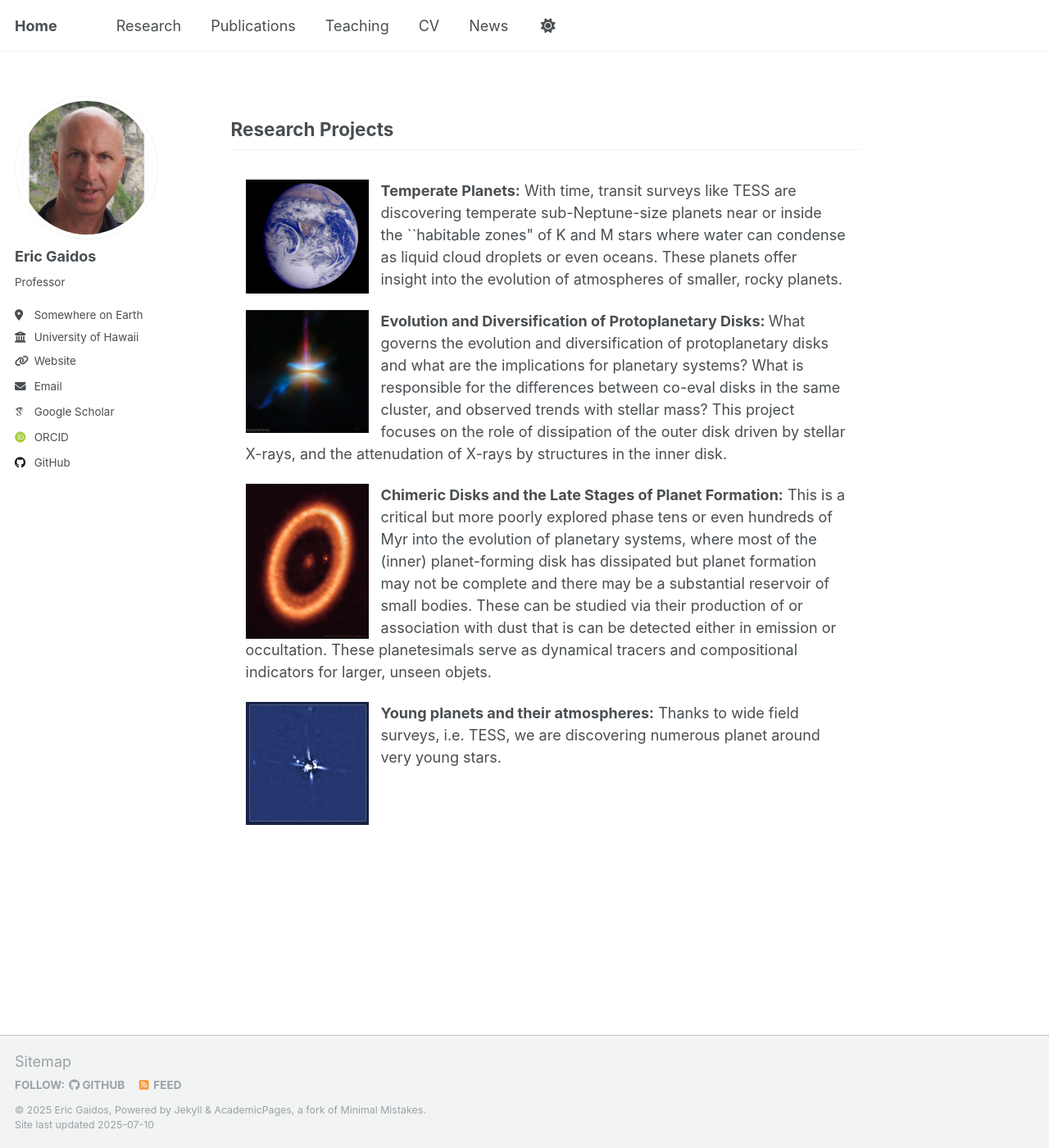
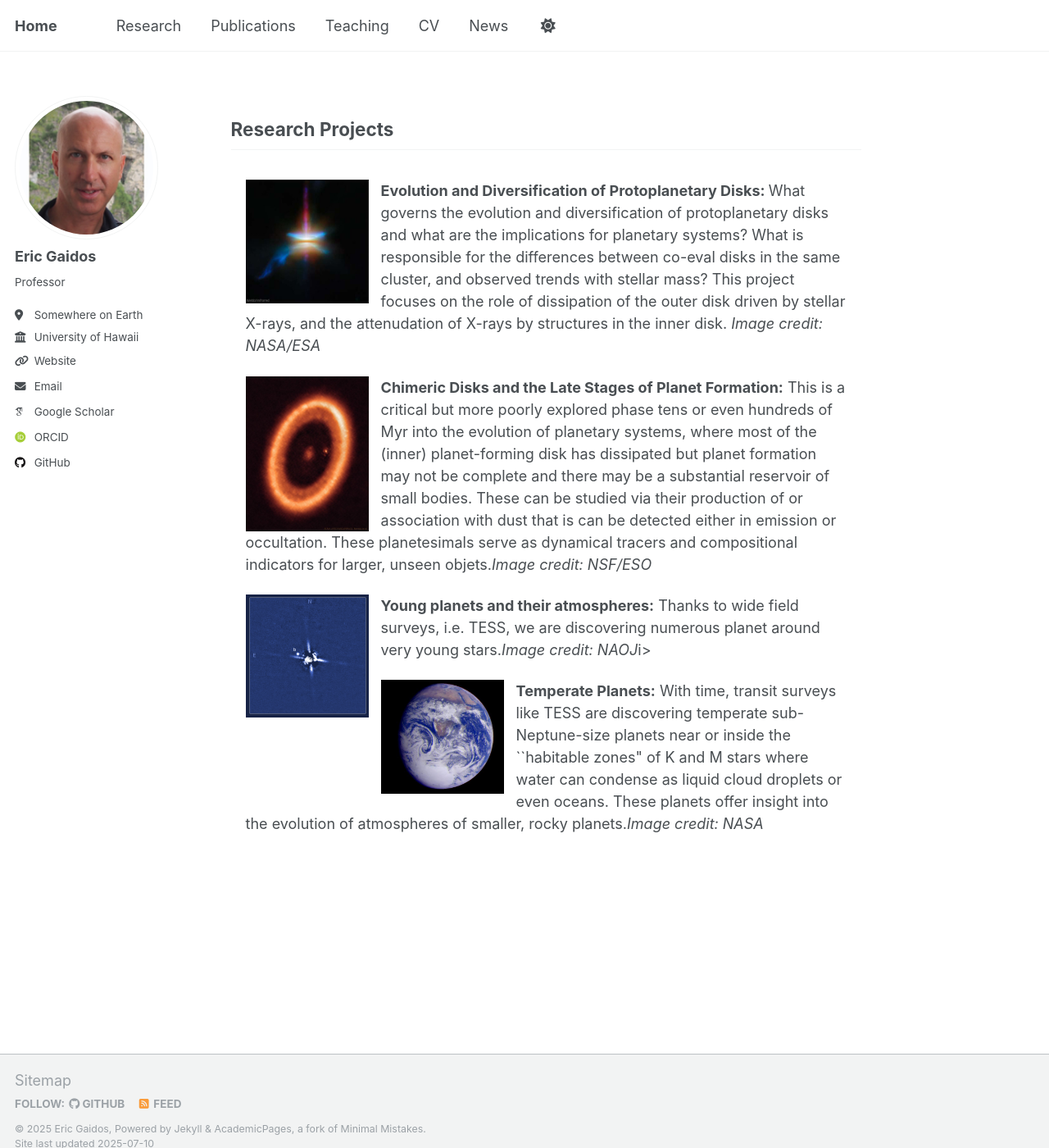
Before and after one commit to egaidos/egaidos.github.io, a Jekyll site: the page built from projects.md, in a window 1280 px wide and 1400 px high. Shown: the whole window at 82% size. Built offline with Jekyll 4.4.1, drawn with Linux system fonts in a browser that asks for light colours; some web fonts are replaced; our own code applies the rules of GitHub Pages for plain Markdown files; a style sheet for code colours, icons or effects is not loaded.

Commit message:
Update projects.md

```diff
--- a/projects.md
+++ b/projects.md
@@ -22,22 +22,24 @@
 <!-- <h2>Research Projects</h2>
 --><div class="row">
 
-<article class="6u 12u$(xsmall) work-item">
-<img src="../images/earth.jpg" width=150 height=150 alt="Earth thumb" class="image-left">
-<p><b>Temperate Planets:</b> With time, transit surveys like TESS are discovering temperate sub-Neptune-size planets near or inside the ``habitable zones" of K and M stars where water can condense as liquid cloud droplets or even oceans.  These planets offer insight into the evolution of atmospheres of smaller, rocky planets.</p>
-</article>
+
 
 <article class="6u$ 12u$(xsmall) work-item">
 <img src="../images/webb-disk.jpg" width=150 height=150 alt="Earth thumb" class="image-left">
-<p><b>Evolution and Diversification of Protoplanetary Disks: </b> What governs the evolution and diversification of protoplanetary disks and what are the implications for planetary systems?  What is responsible for the differences between co-eval disks in the same cluster, and observed trends with stellar mass?  This project focuses on the role of dissipation of the outer disk driven by stellar X-rays, and the attenudation of X-rays by structures in the inner disk.</p>
+<p><b>Evolution and Diversification of Protoplanetary Disks: </b> What governs the evolution and diversification of protoplanetary disks and what are the implications for planetary systems?  What is responsible for the differences between co-eval disks in the same cluster, and observed trends with stellar mass?  This project focuses on the role of dissipation of the outer disk driven by stellar X-rays, and the attenudation of X-rays by structures in the inner disk. <i>Image credit: NASA/ESA</i></p>
 </article>
 
 <article class="6u 12u$(xsmall) work-item">
 <img src="../images/PDS70.jpg" width=150 height=150 alt="PDS70 thumb" class="image-left">
-<p><b>Chimeric Disks and the Late Stages of Planet Formation:</b> This is a critical but more poorly explored phase tens or even hundreds of Myr into the evolution of planetary systems, where most of the (inner) planet-forming disk has dissipated but planet formation may not be complete and there may be a substantial reservoir of small bodies.  These can be studied via their production of or association with dust that is can be detected either in emission or occultation.  These planetesimals serve as dynamical tracers and compositional indicators for larger, unseen objets.</p>
+<p><b>Chimeric Disks and the Late Stages of Planet Formation:</b> This is a critical but more poorly explored phase tens or even hundreds of Myr into the evolution of planetary systems, where most of the (inner) planet-forming disk has dissipated but planet formation may not be complete and there may be a substantial reservoir of small bodies.  These can be studied via their production of or association with dust that is can be detected either in emission or occultation.  These planetesimals serve as dynamical tracers and compositional indicators for larger, unseen objets.<i>Image credit: NSF/ESO</i></p>
 </article>
 
 <article class="6u 12u$(xsmall) work-item">
 <img src="../images/2M0437b.png" width=150 height=150 alt="2M0437b thumb" class="image-left">
-<p><b>Young planets and their atmospheres:</b> Thanks to wide field surveys, i.e. TESS, we are discovering numerous planet around very young stars.</p>
+<p><b>Young planets and their atmospheres:</b> Thanks to wide field surveys, i.e. TESS, we are discovering numerous planet around very young stars.<i>Image credit: NAOJ</i>i></p>
 </article>
+
+<article class="6u 12u$(xsmall) work-item">
+<img src="../images/earth.jpg" width=150 height=150 alt="Earth thumb" class="image-left">
+<p><b>Temperate Planets:</b> With time, transit surveys like TESS are discovering temperate sub-Neptune-size planets near or inside the ``habitable zones" of K and M stars where water can condense as liquid cloud droplets or even oceans.  These planets offer insight into the evolution of atmospheres of smaller, rocky planets.<i>Image credit: NASA</i></p>
+</article>
```
